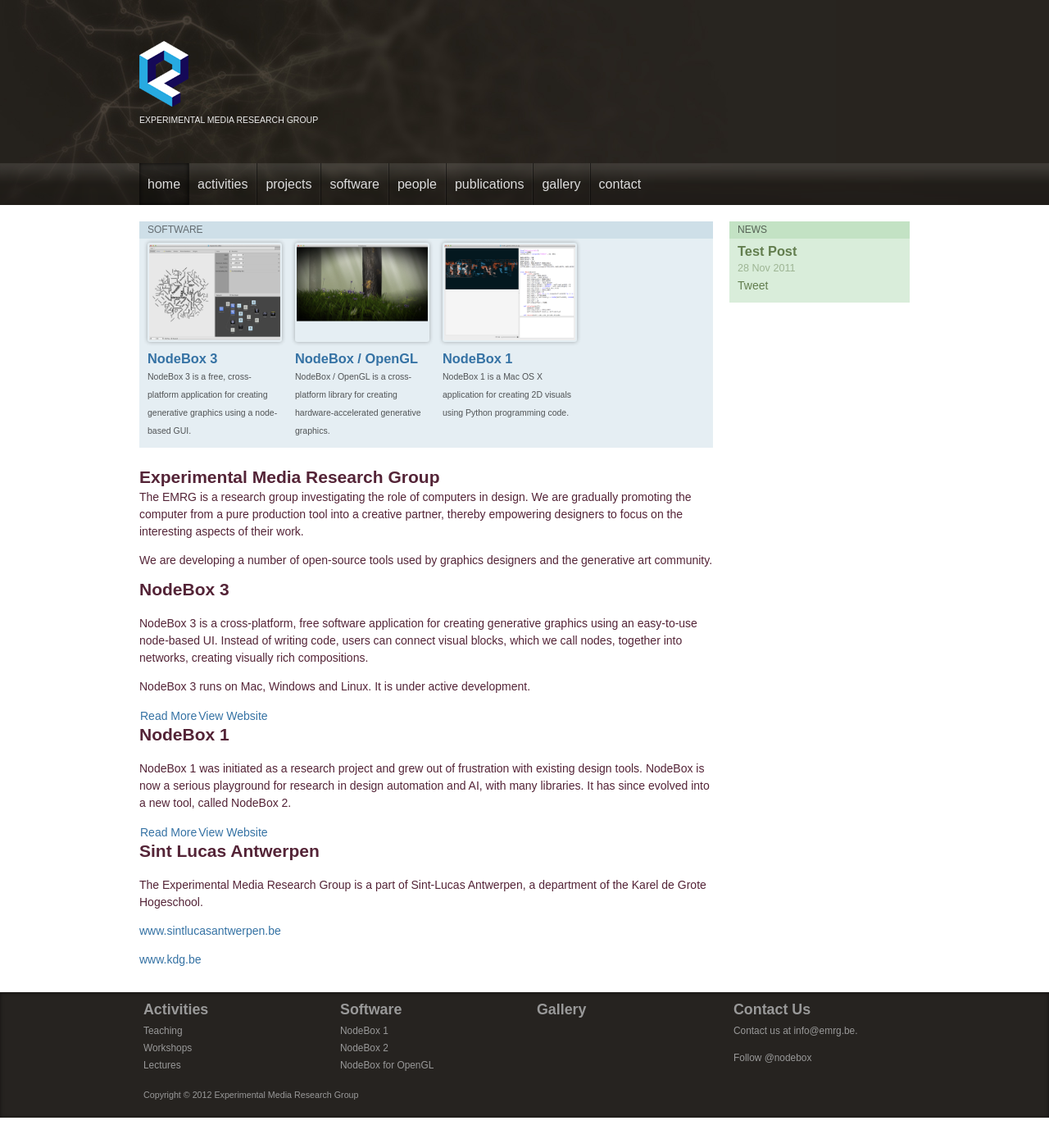
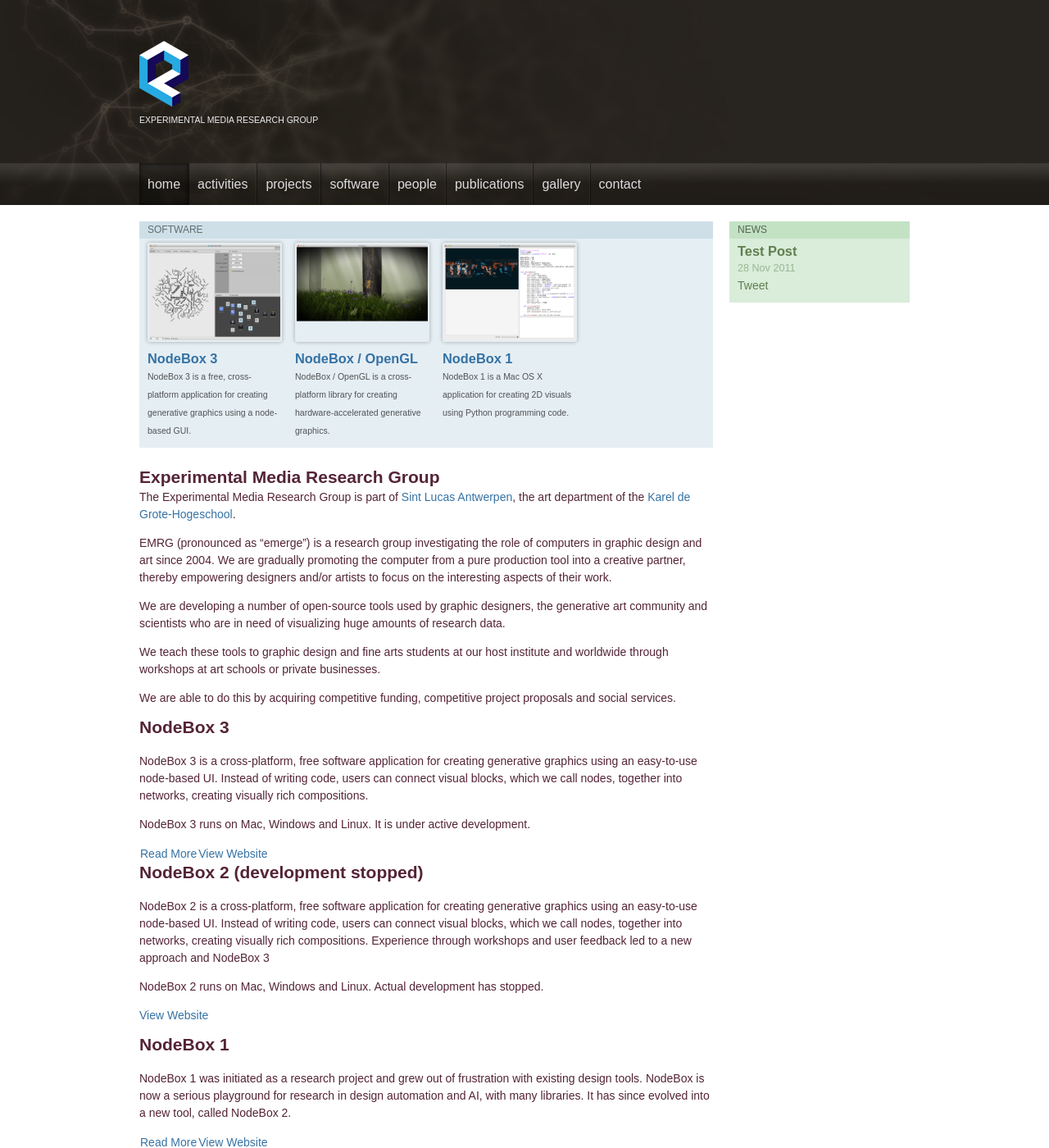
Before and after one commit to nodebox/emrg.be, a Jekyll site: the page built from index.md, in a window 1280 px wide and 1400 px high. Shown: the whole window at 82% size. Built offline with Jekyll 4.4.1, drawn with Linux system fonts in a browser that asks for light colours; nearby versions of some CDN libraries; comment, search, counter and statistics services are not loaded.

Commit message:
homepage
some serious questions on how to handle NB2?

```diff
--- a/index.md
+++ b/index.md
@@ -3,9 +3,15 @@
 section: home
 title: Experimental Media Research Group
 ---
-The EMRG is a research group investigating the role of computers in design. We are gradually promoting the computer from a pure production tool into a creative partner, thereby empowering designers to focus on the interesting aspects of their work.
+The Experimental Media Research Group is part of [Sint Lucas Antwerpen](http://www.sintlucasantwerpen.be/), the art department of the [Karel de Grote-Hogeschool](http://www.kdg.be).
 
-We are developing a number of open-source tools used by graphics designers and the generative art community.
+EMRG (pronounced as "emerge") is a research group investigating the role of computers in graphic design and art since 2004. We are gradually promoting the computer from a pure production tool into a creative partner, thereby empowering designers and/or artists  to focus on the interesting aspects of their work.
+
+We are developing a number of open-source tools used by graphic designers, the generative art community and scientists who are in need of visualizing huge amounts of research data.
+
+We teach these tools to graphic design and fine arts students at our host institute and worldwide through workshops at art schools or private businesses.
+
+We are able to do this by acquiring competitive funding, competitive project proposals and social services.
 
 NodeBox 3
 ---------
@@ -15,19 +21,19 @@
 
 [Read More][nodebox3] | [View Website](http://beta.nodebox.net/)
 
+NodeBox 2 (development stopped)
+---------
+NodeBox 2 is a cross-platform, free software application for creating generative graphics using an easy-to-use node-based UI. Instead of writing code, users can connect visual blocks, which we call nodes, together into networks, creating visually rich compositions. Experience through workshops and user feedback led to a new approach and NodeBox 3
+
+NodeBox 2 runs on Mac, Windows and Linux. Actual development has stopped.
+
+[View Website](http://beta.nodebox.net/)
+
 NodeBox 1
 ---------
 NodeBox 1 was initiated as a research project and grew out of frustration with existing design tools. NodeBox is now a serious playground for research in design automation and AI, with many libraries. It has since evolved into a new tool, called NodeBox 2.
 
 [Read More][nodebox1] | [View Website](http://www.nodebox.net/)
 
-Sint Lucas Antwerpen
---------------------
-The Experimental Media Research Group is a part of Sint-Lucas Antwerpen, a department of the Karel de Grote Hogeschool.
-
-[www.sintlucasantwerpen.be](http://www.sintlucasantwerpen.be/)
-
-[www.kdg.be](http://www.kdg.be)
-
 [nodebox1]: /software/nodebox-1.html
 [nodebox3]: /software/nodebox-3.html
```
